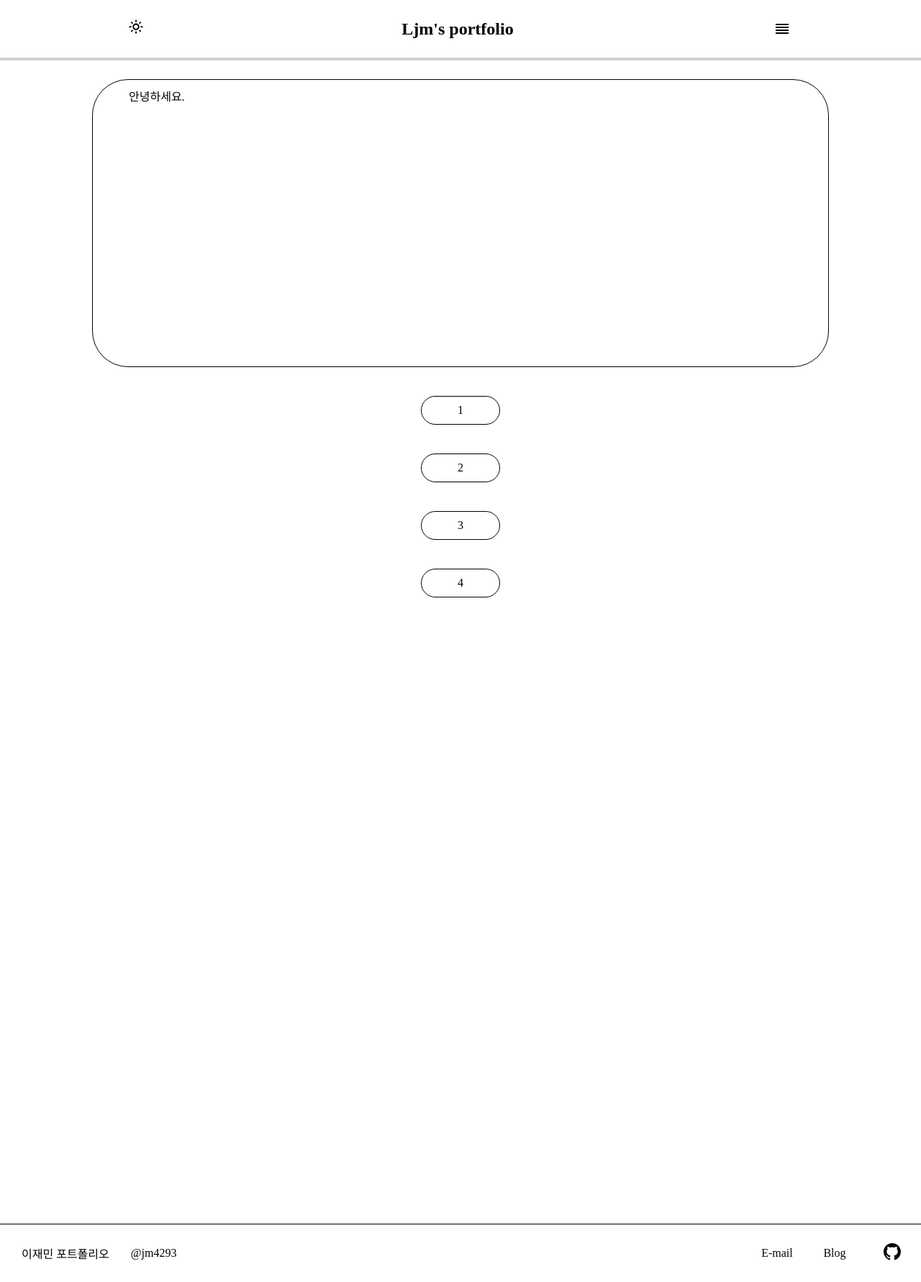
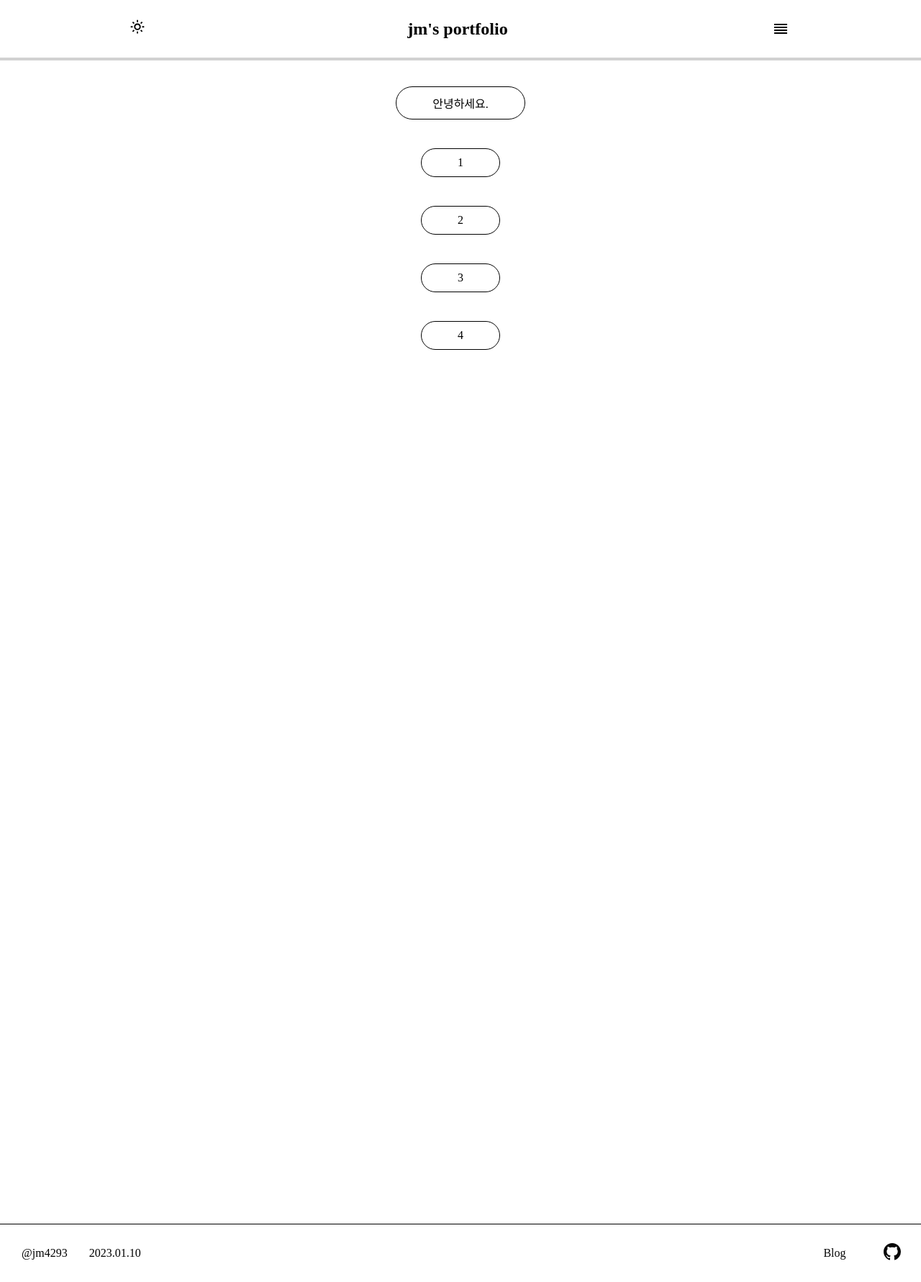
Before and after one commit to jm4293/portfolio, a React (Create React App) app: page / in a window 1280 px wide. Shown: the whole page at 72% size. Built offline with nearby package versions, Linux system fonts and the light colour scheme.

Commit message:
style: 레이아웃 사이즈 변경

```diff
--- a/src/components/Content.jsx
+++ b/src/components/Content.jsx
@@ -17,14 +17,16 @@ function Content({isModalPopup, setIsModalPopup}) {
 
 const Frame = styled.div`
     /* border: 1px solid blue; */
-    margin: 10px;
+    margin-top: 20px;
+    /* width: 100vw; */
     height: 200vh;
+    /* margin-top: 10vw; */
     background-color: ${props => props.theme.bgColor};
+    /* background-color: beige; */
     color: ${props => props.theme.color};
     display: flex;
     flex-direction: column;
     align-items: center;
-
 `;
 
 const List = styled.div`
@@ -33,17 +35,19 @@ const List = styled.div`
     border-radius: 50px;
     box-sizing: border-box;
     padding: 10px 50px;
-    margin: 20px;
+    border: 1px solid black;
+    margin: 20px
+    /* width: 100%; */
 `;
 
 const Introduce = styled(List)`
-    border: 1px solid black;
-    width: 80vw;
-    height: 50vh;
+    /* border: 1px solid black; */
+    /* width: 80vw; */
+    /* height: 50vh; */
 `;
 
 const Box = styled(List)`
-    border: 1px solid black;
+    /* border: 1px solid black; */
     /* width: 200px; */
     /* height: 20vh; */
     cursor: pointer;
--- a/src/components/Footer.jsx
+++ b/src/components/Footer.jsx
@@ -5,12 +5,9 @@ import { BsGithub } from "react-icons/bs"
 function Footer() {
     return (
         <Frame>
-            <div style={{margin: '0 30px'}}>이재민 포트폴리오</div>
-            <div>@jm4293</div>
+            <div style={{margin: "0 30px"}}>@jm4293</div>
+            <div>2023.01.10</div>
             <div style={{flexGrow: "1"}}></div>
-            <FooterIcon>
-                <FooterIconLink>E-mail</FooterIconLink>
-            </FooterIcon>
             <FooterIcon>
                 <FooterIconLink href="https://velog.io/@jm4293">Blog</FooterIconLink>
             </FooterIcon>
@@ -22,6 +19,7 @@ function Footer() {
 }
 
 const Frame = styled.div`
+    /* width: 100%; */
     height: 10vh;
     border-top: 1px solid ${props => props.theme.color};
     display: flex;
--- a/src/components/Header.jsx
+++ b/src/components/Header.jsx
@@ -1,9 +1,9 @@
-import React, {useState, useCallback, useEffect} from "react";
+import React, { useState, useCallback, useEffect } from "react";
 import styled from "styled-components";
 import { BiSun, BiMoon } from 'react-icons/bi';                 // 다크모드 아이콘 설정
 import ReorderIcon from '@mui/icons-material/Reorder';
 
-function Header({isDarkMode, setIsDarkMode, isModalSlide, setIsModalSlide}) {
+function Header({ isDarkMode, setIsDarkMode, isModalSlide, setIsModalSlide }) {
     const [scrollY, setScrollY] = useState(0);
 
     const scroll = useCallback(() => {
@@ -25,8 +25,8 @@ function Header({isDarkMode, setIsDarkMode, isModalSlide, setIsModalSlide}) {
             <DarkModeIconStyled onClick={() => setIsDarkMode(!isDarkMode)}>
                 {isDarkMode ? <BiMoon /> : <BiSun />}
             </DarkModeIconStyled>
-            <div style={{fontSize: '24px'}}>Ljm's portfolio</div>
-            <ReorderIconStyled onClick={() => setIsModalSlide(!isModalSlide)}/>
+            <div style={{ fontSize: '24px' }}>jm's portfolio</div>
+            <ReorderIconStyled onClick={() => setIsModalSlide(!isModalSlide)} />
         </Frame>
     )
 }
@@ -36,16 +36,13 @@ const Frame = styled.div`
     top: 0;
     height: 10vh;
     background-color: ${props => props.theme.bgColor};
+
     color: ${props => props.theme.color};
     display: flex;
     justify-content: space-around;
     align-items: center;
     z-index: 100;
     font-weight: 600;
-
-    @media screen and (max-width: 768px) {
-
-  }
 `;
 
 const DarkModeIconStyled = styled.div`
```
